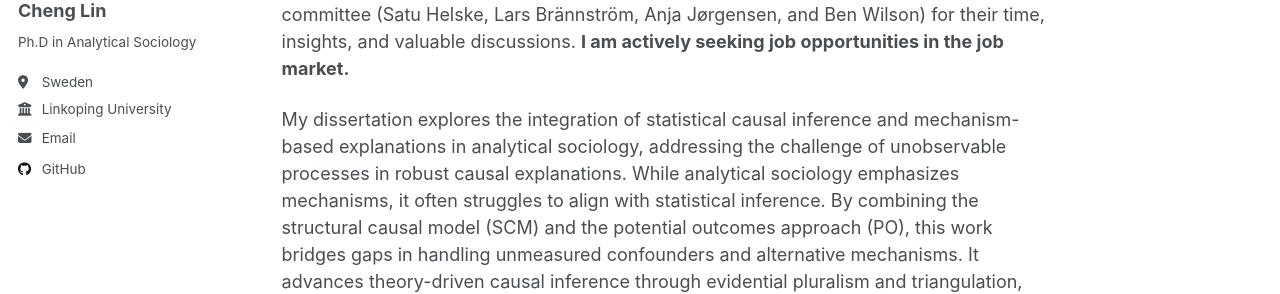
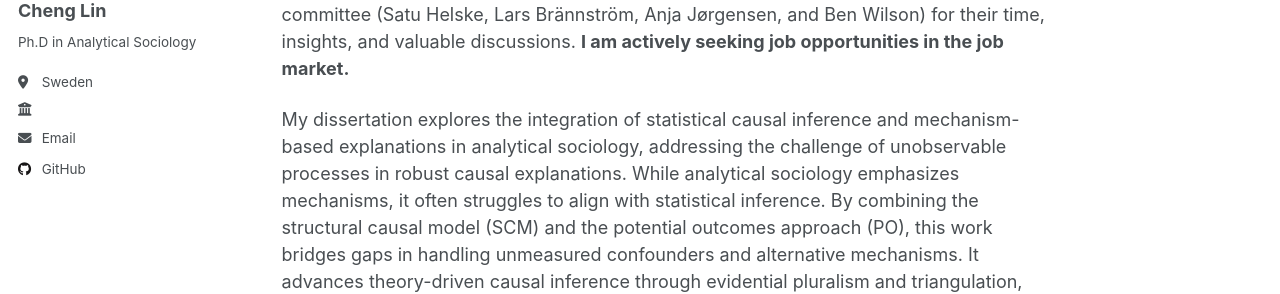
Before and after one commit to cheli79/cheli79.github.io, a Jekyll site: the page built from _pages/about.md, in a window 1280 px wide. Shown: the part 255-549 px from the top of the page. Built offline with Jekyll 4.4.1, drawn with Linux system fonts in a browser that asks for light colours.

Commit message:
Update _config.yml

```diff
--- a/_config.yml
+++ b/_config.yml
@@ -27,7 +27,7 @@ author:
   pronouns         : # example: "she/her"
   bio              : "Ph.D in Analytical Sociology"
   location         : "Sweden"
-  employer         : "Linkoping University"
+  employer         : ""
   uri              : # URL
   email            : "cheng.lin[at]liu.se"
 
```
